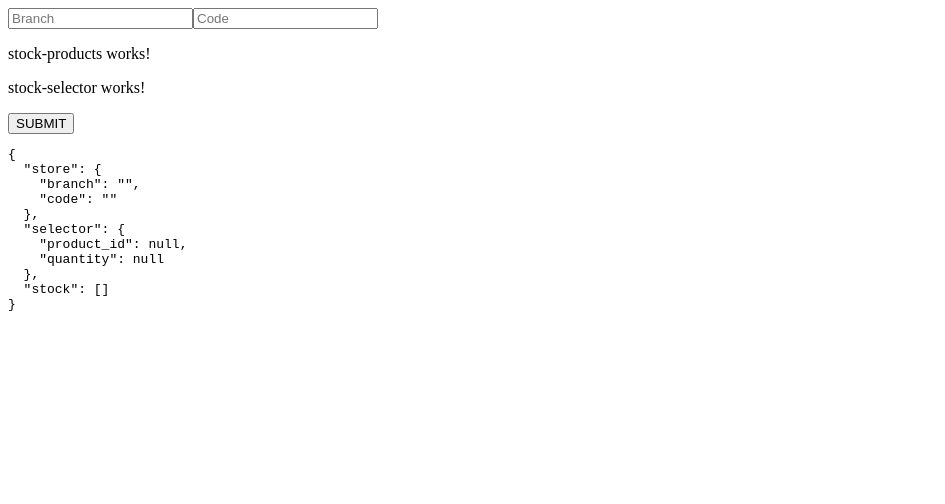
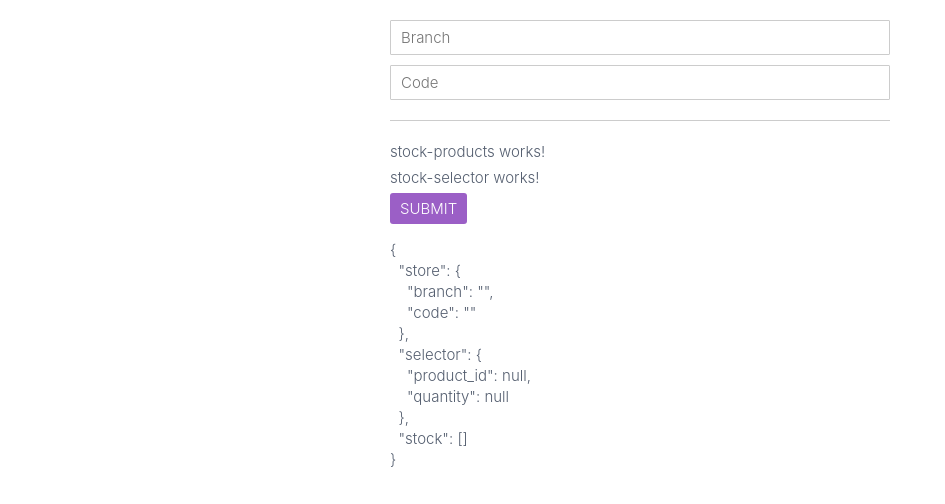
Before and after one commit to starmarketing/Angular-UltimateCourse-Pro, an Angular app: page / in a window 1280 px wide. Shown: the top 504 px of the page, without its empty margins (0-945 px from the left). Built offline with nearby package versions, Linux system fonts and the light colour scheme.

Commit message:
Styles added to component

```diff
--- a/src/app/stock-inventory/components/stock-branch/stock-branch.component.html
+++ b/src/app/stock-inventory/components/stock-branch/stock-branch.component.html
@@ -1,6 +1,6 @@
 <div [formGroup]="parent">
   <div formGroupName="store">
     <input type="text" placeholder="Branch" formControlName="branch" />
-    <input type="code" placeholder="Code" formControlName="code" />
+    <input type="text" placeholder="Code" formControlName="code" />
   </div>
 </div>
--- a/src/app/stock-inventory/components/stock-branch/stock-branch.component.scss
+++ b/src/app/stock-inventory/components/stock-branch/stock-branch.component.scss
@@ -0,0 +1,17 @@
+:host {
+    border-bottom: 1px solid #ccc;
+    margin: 0 0 20px;
+    padding: 0 0 20px;
+    display: block;
+  }
+  .error {
+    background: #B52D30;
+    color: #fff;
+    font-weight: 500;
+    font-size: 12px;
+    text-transform: uppercase;
+    border-radius: 0 0 3px 3px;
+    line-height: 1;
+    padding: 6px 10px;
+    margin-top: -1px;
+  }
--- a/src/app/stock-inventory/components/stock-products/stock-products.component.scss
+++ b/src/app/stock-inventory/components/stock-products/stock-products.component.scss
@@ -0,0 +1,21 @@
+.stock-product {
+    &__content {
+      display: flex;
+      justify-content: space-between;
+      align-items: center;
+      margin-bottom: 10px;
+
+      button {
+        flex: 0 0 100px;
+        margin-left: 30px;
+      }
+      stock-counter {
+        flex: 0 0 50px;
+        margin-left: 30px;
+      }
+    }
+
+    &__name {
+      flex: 1 0;
+    }
+  }
--- a/src/app/stock-inventory/components/stock-selector/stock-selector.component.scss
+++ b/src/app/stock-inventory/components/stock-selector/stock-selector.component.scss
@@ -0,0 +1,51 @@
+.stock-selector {
+    padding: 0 0 20px;
+    margin: 0 0 20px;
+    border-bottom: 1px solid #ccc;
+    position: relative;
+
+    &__error {
+      position: absolute;
+      background: #B52D30;
+      color: #fff;
+      font-weight: 500;
+      font-size: 12px;
+      text-transform: uppercase;
+      border-radius: 3px;
+      left: 0;
+      bottom: -10px;
+      line-height: 1;
+      padding: 6px 10px;
+
+      &:before {
+        width: 0;
+        height: 0;
+        border-style: solid;
+        border-width: 0 5px 5px 5px;
+        border-color: transparent transparent #B52D30 transparent;
+        content: ' ';
+        display: block;
+        position: absolute;
+        top: -5px;
+        left: 10px;
+      }
+    }
+
+    & > div {
+      display: flex;
+      align-items: center;
+      justify-content: space-between;
+
+      select {
+        flex: 1 0;
+      }
+      button {
+        flex: 0 0 100px;
+        margin-left: 30px;
+      }
+      stock-counter {
+        flex: 0 0 50px;
+        margin-left: 30px;
+      }
+    }
+  }
--- a/src/app/stock-inventory/containers/stock-inventory/stock-inventory.component.html
+++ b/src/app/stock-inventory/containers/stock-inventory/stock-inventory.component.html
@@ -1,4 +1,4 @@
-<form [formGroup]="form" (ngSubmit)="submit()">
+<form [formGroup]="form" class="stock-inventory" (ngSubmit)="submit()">
   <stock-branch [parent]="form"></stock-branch>
   <stock-products [parent]="form"></stock-products>
   <stock-selector [parent]="form"></stock-selector>
--- a/src/styles.scss
+++ b/src/styles.scss
@@ -1,116 +1,122 @@
-// /* You can add global styles to this file, and also import other style files */
+* {
+    box-sizing: border-box;
+    -webkit-box-sizing: border-box;
+    -moz-box-sizing: border-box;
+    font: 300 15px/1.4 -apple-system,BlinkMacSystemFont,"Segoe UI",Helvetica,Arial,sans-serif,"Apple Color Emoji","Segoe UI Emoji","Segoe UI Symbol";
+  }
 
-// * {
-//     box-sizing: border-box;
-//     -webkit-box-sizing: border-box;
-//     -moz-box-sizing: border-box;
-//     font: 300 15px/1.4 -apple-system,BlinkMacSystemFont,"Segoe UI",Helvetica,Arial,sans-serif,"Apple Color Emoji","Segoe UI Emoji","Segoe UI Symbol";
-//   }
+  html, body {
+    height: 100%;
+    margin: 0;
+    padding: 0;
+    background: #fff;
+    -webkit-font-smoothing: antialiased;
+    color: #545e6f;
+  }
 
-//   html, body {
-//     height: 100%;
-//     margin: 0;
-//     padding: 0;
-//     background: #fff;
-//     -webkit-font-smoothing: antialiased;
-//     color: #545e6f;
-//   }
+  img {
+    vertical-align: bottom;
+  }
+  img a {
+    border: 0;
+  }
+  ul,
+  ol {
+    list-style: none;
+    margin: 0;
+    padding: 0;
+  }
+  a {
+    color: #9f72e6;
+    text-decoration: none;
+  }
+  input,
+  button {
+    outline: 0;
+  }
+  input[type=text],
+  input[type=email],
+  input[type=number],
+  input[type=password] {
+    border: none;
+    background: #fff;
+    font-size: 13px;
+    padding: 6px 30px 6px 10px;
+    border-radius: 1px;
+    border: 1px solid #ccc;
+  }
+  label {
+    display: block;
+  }
+  button {
+    background: #9B5FC6;
+    cursor: pointer;
+    border: 0;
+    border-radius: 3px;
+    padding: 5px 10px;
+    text-align: center;
+    color: #fff;
+  }
+  button:disabled {
+    cursor: not-allowed;
+    background: #b598e4;
+  }
+  p {
+    margin: 5px 0;
+  }
 
-//   img {
-//     vertical-align: bottom;
-//   }
-//   img a {
-//     border: 0;
-//   }
-//   ul,
-//   ol {
-//     list-style: none;
-//     margin: 0;
-//     padding: 0;
-//   }
-//   a {
-//     color: #9f72e6;
-//     text-decoration: none;
-//   }
-//   input,
-//   button {
-//     outline: 0;
-//   }
-//   input[type=text],
-//   input[type=email],
-//   input[type=number],
-//   input[type=password] {
-//     border: none;
-//     background: #fff;
-//     font-size: 13px;
-//     padding: 6px 30px 6px 10px;
-//     border-radius: 1px;
-//     border: 1px solid #ccc;
-//   }
-//   label {
-//     display: block;
-//   }
-//   button {
-//     cursor: pointer;
-//     background: #9f72e6;
-//     border: 0;
-//     border-radius: 2px;
-//     padding: 5px 10px;
-//     text-align: center;
-//     color: #fff;
-//   }
-//   button:disabled {
-//     cursor: not-allowed;
-//     background: #b598e4;
-//   }
-//   p {
-//     margin: 5px 0;
-//   }
+  body {
+    padding: 10px;
+  }
 
-//   body {
-//     padding: 50px;
-//   }
-
-//   h3 {
-//     font-size: 22px;
-//     font-weight: 400;
-//     margin: 0;
-//   }
-//   h4 {
-//     font-size: 18px;
-//     font-weight: 300;
-//     margin: 0;
-//   }
-//   app-root {
-//     display: inline-block;
-//     background-color: #FFFFFF;
-//     border-radius: 2px;
-//     border: 1px solid #dce5f2;
-//     box-shadow: 0 1px 4px rgba(53,60,72,0.1);
-//     padding: 30px 0;
-//   }
-//   app-root > div {
-//     display: flex;
-//   }
-//   form {
-//     flex: 1 0;
-//     padding: 0 40px;
-//   }
-//   auth-form:first-child form {
-//     border-right: 1px solid rgba(0, 0, 0, 0.1);
-//   }
-//   input {
-//     display: block;
-//     border: none;
-//     background: #ffffff;
-//     font-size: 13px;
-//     padding: 6px 30px 6px 10px;
-//     border-radius: 1px;
-//     border: 1px solid #eeeeee;
-//   }
-//   label {
-//     margin-bottom: 20px;
-//   }
-//   h3 {
-//     margin-bottom: 20px;
-//   }
+  h3 {
+    font-size: 22px;
+    font-weight: 400;
+    margin: 0;
+  }
+  h4 {
+    font-size: 18px;
+    font-weight: 300;
+    margin: 0;
+  }
+  input[type="text"] {
+    display: block;
+    border: none;
+    background: #fff;
+    font-size: 15px;
+    padding: 6px 30px 6px 10px;
+    border-radius: 1px;
+    border: 1px solid #ccc;
+    margin-top: 10px;
+    width: 100%;
+  }
+  label {
+    margin-bottom: 20px;
+  }
+  h3 {
+    margin-bottom: 20px;
+  }
+  app-root {
+    width: 500px;
+    margin: 0 auto;
+    display: block;
+  }
+  select {
+    -webkit-appearance: none;
+    text-indent: .01px;
+    text-overflow: '';
+    overflow: hidden;
+    font-family: inherit;
+    font-size: 14px;
+    padding: 10px 50px 10px 15px;
+    border-radius: 0;
+    color: rgba(0, 0, 0, 0.7);
+    border: 1px solid rgba(0, 0, 0, 0.1);
+    outline: none;
+    background:
+      linear-gradient(45deg, transparent 50%, rgba(0, 0, 0, 0.7) 50%)
+      no-repeat calc(100% - 20px) calc(1em + 4px),
+      linear-gradient(135deg, rgba(0, 0, 0, 0.7) 50%, transparent 50%)
+      no-repeat calc(100% - 15px) calc(1em + 4px);
+    background-size: 5px 5px, 5px 5px;
+  }
```
